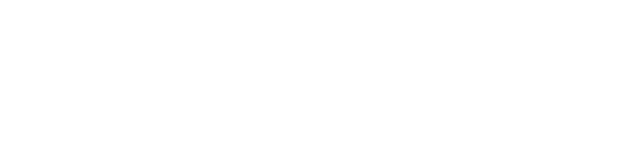
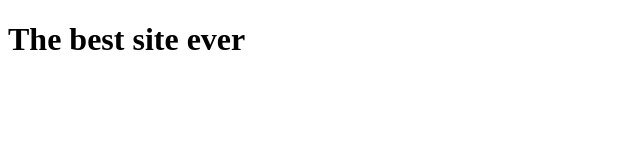
Before and after one commit to kstrckr/Fluorite, a plain HTML site: page index.html in a window 1280 px wide. Shown: the whole page, without its empty margins (0-640 px from the left). Drawn offline with Linux system fonts and the light colour scheme.

Commit message:
added a headline

```diff
--- a/index.html
+++ b/index.html
@@ -6,6 +6,6 @@
   <title>Document</title>
 </head>
 <body>
-
+  <h1>The best site ever</h1>
 </body>
 </html>
```
